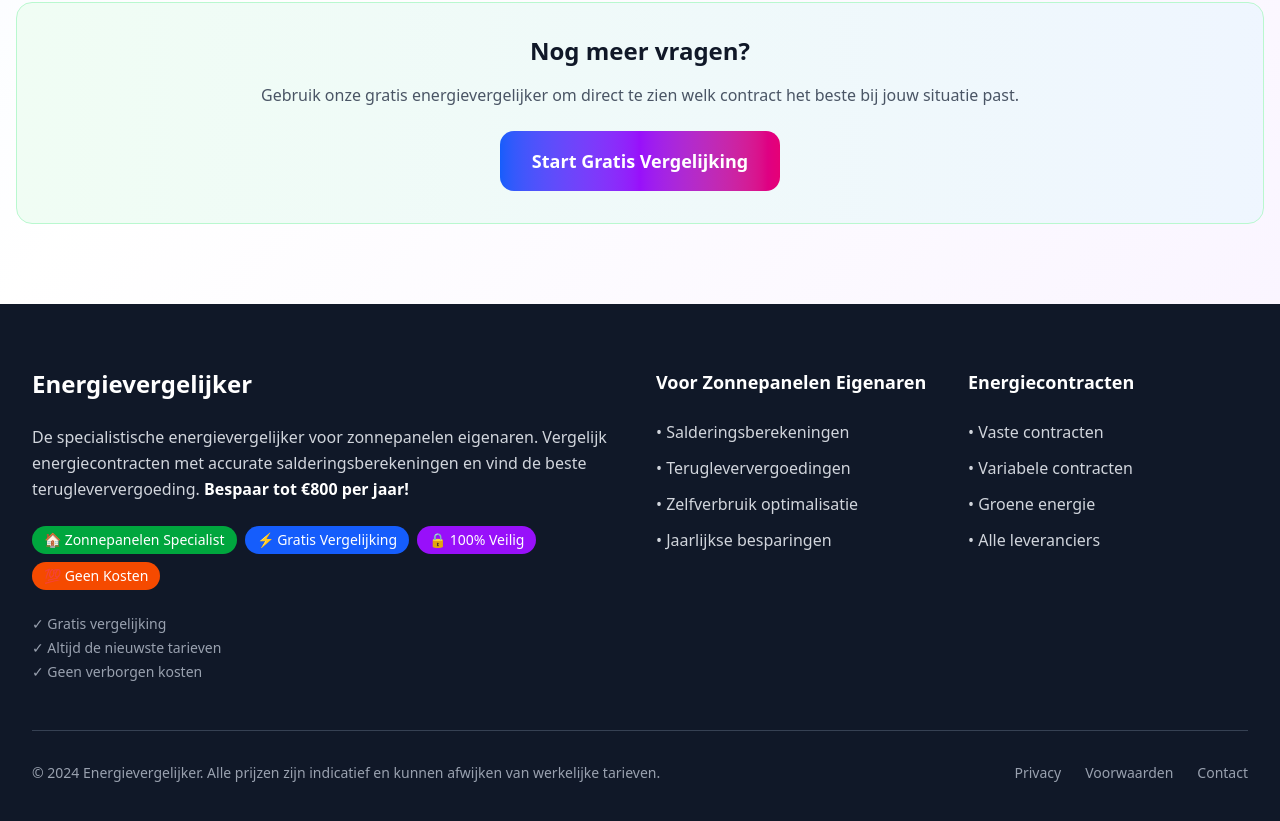
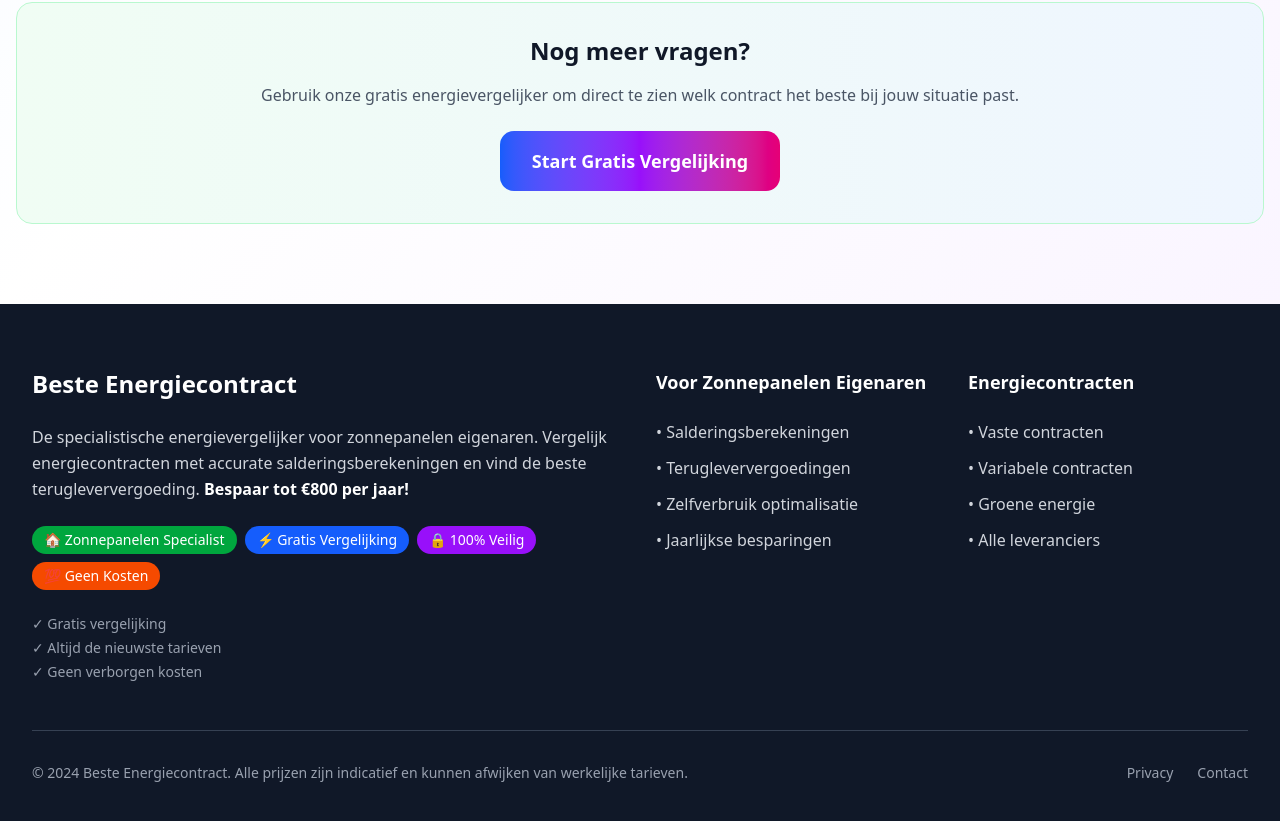
Before and after one commit to jjscholtes/energievergelijker, a Next.js app: page / in a window 1280 px wide. Shown: the part 10215-11036 px from the top of the page. Built offline with nearby package versions, Linux system fonts and the light colour scheme.

Commit message:
🔗 Fix footer links: Remove voorwaarden link, fix privacy link, update branding

```diff
--- a/src/app/page.tsx
+++ b/src/app/page.tsx
@@ -261,7 +261,7 @@ export default function Home() {
         <div className="max-w-7xl mx-auto px-4 sm:px-6 lg:px-8 py-16">
           <div className="grid grid-cols-1 md:grid-cols-4 gap-8">
             <div className="col-span-1 md:col-span-2">
-              <h3 className="text-2xl font-bold mb-6">Energievergelijker</h3>
+              <h3 className="text-2xl font-bold mb-6">Beste Energiecontract</h3>
               <p className="text-gray-300 mb-6 leading-relaxed">
                 De specialistische energievergelijker voor zonnepanelen eigenaren.
                 Vergelijk energiecontracten met accurate salderingsberekeningen en vind de beste terugleververgoeding.
@@ -312,12 +312,11 @@ export default function Home() {
           <div className="border-t border-gray-700 mt-12 pt-8">
             <div className="flex flex-col md:flex-row justify-between items-center">
               <p className="text-gray-400 text-sm">
-                &copy; 2024 Energievergelijker. Alle prijzen zijn indicatief en kunnen afwijken van werkelijke tarieven.
+                &copy; 2024 Beste Energiecontract. Alle prijzen zijn indicatief en kunnen afwijken van werkelijke tarieven.
               </p>
               <div className="flex space-x-6 mt-4 md:mt-0">
-                <a href="#" className="text-gray-400 hover:text-white text-sm transition-colors">Privacy</a>
-                <a href="#" className="text-gray-400 hover:text-white text-sm transition-colors">Voorwaarden</a>
-                <a href="#" className="text-gray-400 hover:text-white text-sm transition-colors">Contact</a>
+                <a href="/privacy" className="text-gray-400 hover:text-white text-sm transition-colors">Privacy</a>
+                <a href="mailto:info@besteenergiecontract.nl" className="text-gray-400 hover:text-white text-sm transition-colors">Contact</a>
               </div>
             </div>
           </div>
```
